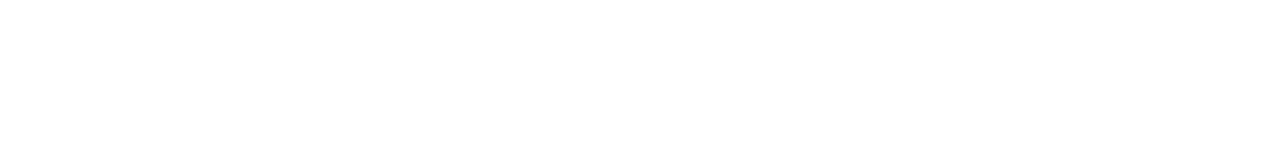
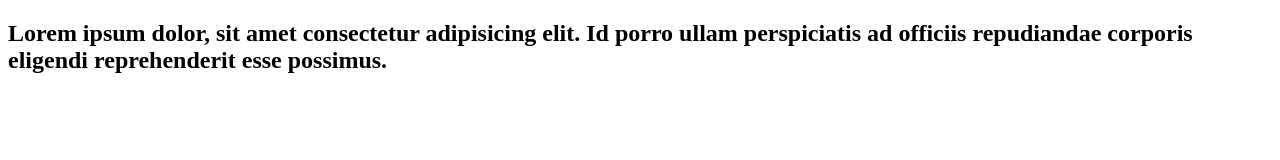
Before and after one commit to DhuruvSingh/Microverse-Trail-Dhuruv-Duncan, a plain HTML site: page index.html in a window 1280 px wide. Drawn offline with Linux system fonts and the light colour scheme.

Commit message:
added section with the id projects

```diff
--- a/index.html
+++ b/index.html
@@ -1,5 +1,6 @@
 <!DOCTYPE html>
 <html lang="en">
+
 <head>
   <meta charset="UTF-8">
   <title>Fork Me! FCC: Test Suite Template</title>
@@ -9,6 +10,11 @@
 <body>
   <script src="https://cdn.freecodecamp.org/testable-projects-fcc/v1/bundle.js"></script>
   <section id="welcome-section">
-        <h1></h1>
+    <h1>Lorem ipsum dolor, sit amet consectetur adipisicing elit. Id porro ullam perspiciatis ad officiis repudiandae
+      corporis eligendi reprehenderit esse possimus.</h1>
   </section>
+  <section id="projects">
+
+  </section>
+
 </html>
```
Lines whose indentation alone changed are shown as unchanged.
